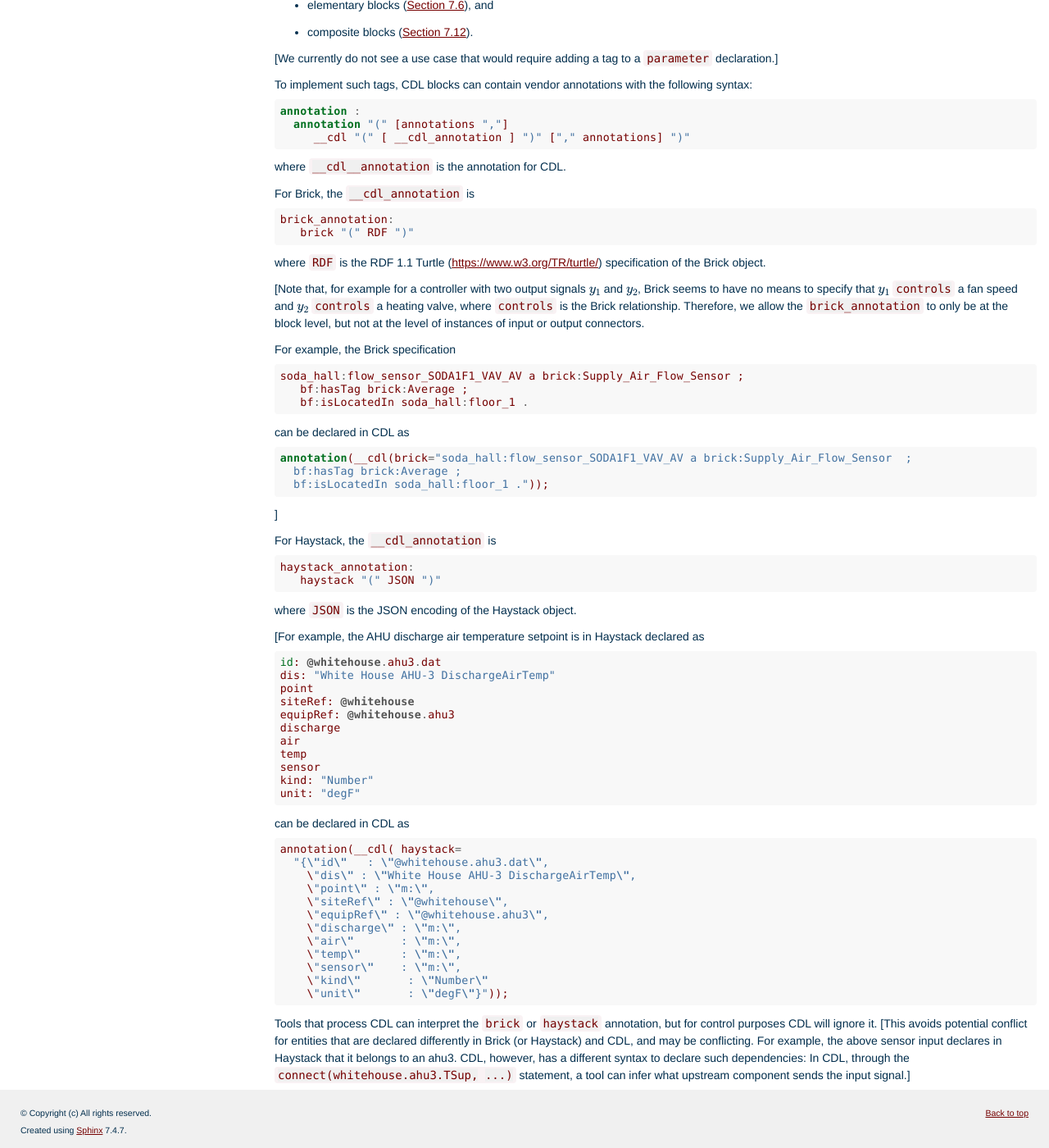
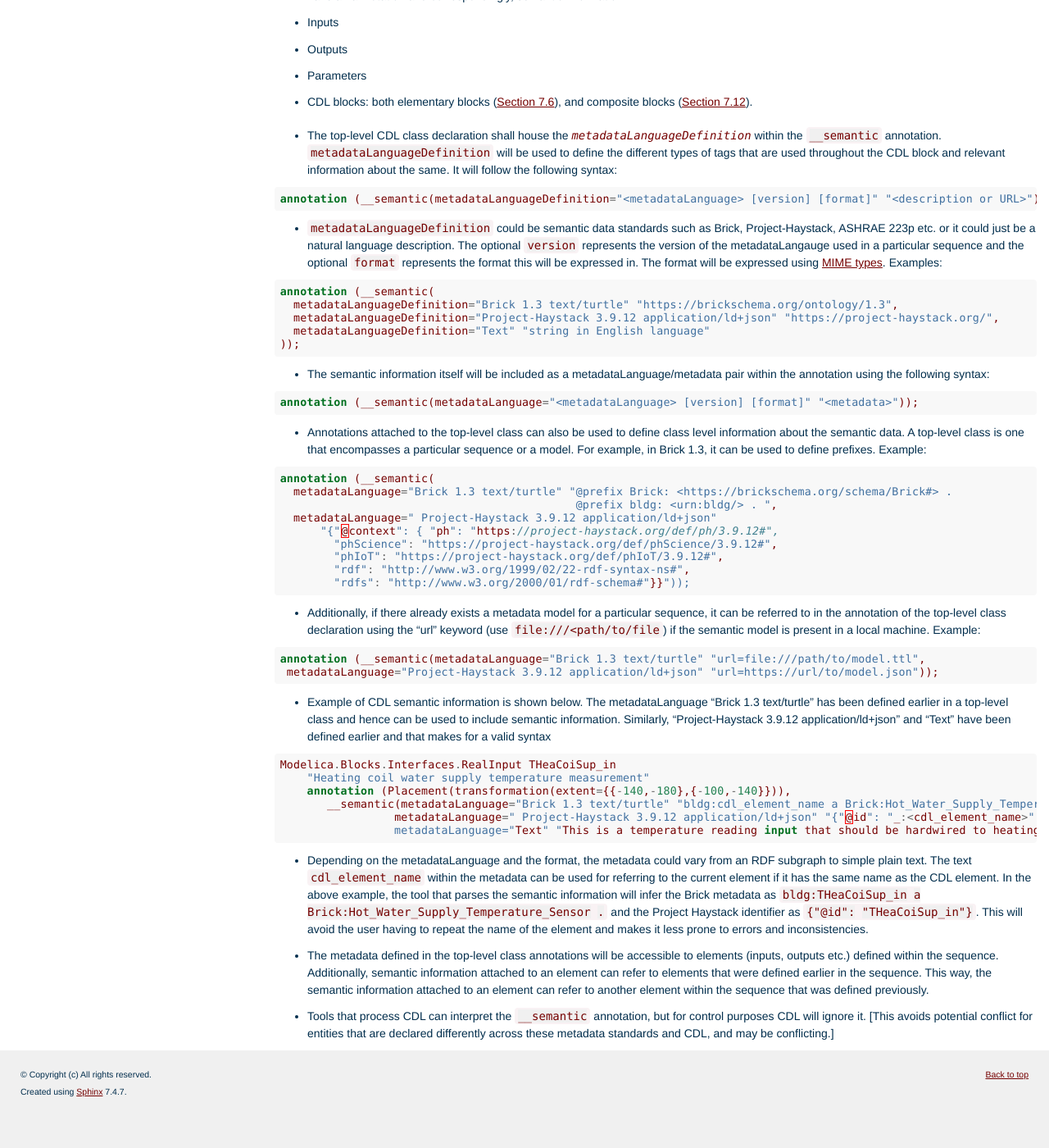
Before and after one commit to lbl-srg/obc, a Sphinx documentation site: the page built from specification/source/cdl.rst, in a window 1280 px wide and 1400 px high, scrolled down 23487 px. Shown: the whole window at 82% size. Built offline with Sphinx 7.4.7, drawn with Linux system fonts in a browser that asks for light colours; formulas are drawn with MathJax 3; cross-references to code outside the pages are shown as plain code; after the commit the page ends 24844 px from its top, so only the background shows below that; some of the changed text lies outside the part shown.

Commit message:
updating documentation for including semantic information in CDL

```diff
--- a/specification/source/cdl.rst
+++ b/specification/source/cdl.rst
@@ -1688,118 +1688,74 @@ Therefore, tools that process CDL can infer the following information:
 
 .. _sec_tag_pro:
 
-Tagged Properties
+Semantic Information
 .................
 
-The buildings industry uses different tagging schemes such as
-Brick (https://brickschema.org/) and Haystack (https://project-haystack.org/).
-CDL allows, but does not require, use of the Brick or Haystack tagging scheme.
-
-CDL allows to add tags to declarations that instantiate
-
-* elementary blocks (:numref:`sec_ele_blo`), and
-* composite blocks (:numref:`sec_com_blo`).
-
-[We currently do not see a use case that would require
-adding a tag to a ``parameter`` declaration.]
-
-
-To implement such tags, CDL blocks can contain
-vendor annotations with the following syntax:
-
-.. code-block:: modelica
-
-   annotation :
-     annotation "(" [annotations ","]
-        __cdl "(" [ __cdl_annotation ] ")" ["," annotations] ")"
-
-where ``__cdl__annotation`` is the annotation for CDL.
-
-For Brick, the ``__cdl_annotation`` is
-
-.. code-block:: modelica
-
-   brick_annotation:
-      brick "(" RDF ")"
-
-where ``RDF`` is the RDF 1.1 Turtle
-(https://www.w3.org/TR/turtle/) specification of the Brick object.
-
-[Note that, for example
-for a controller with two output signals :math:`y_1` and :math:`y_2`,
-Brick seems to have no means to specify
-that :math:`y_1` ``controls`` a fan speed and :math:`y_2` ``controls``
-a heating valve, where ``controls`` is the Brick relationship.
-Therefore, we allow the ``brick_annotation`` to only be at the
-block level, but not at the level of instances of input or output
-connectors.
-
-For example, the Brick specification
-
-.. code-block:: modelica
-
-   soda_hall:flow_sensor_SODA1F1_VAV_AV a brick:Supply_Air_Flow_Sensor ;
-      bf:hasTag brick:Average ;
-      bf:isLocatedIn soda_hall:floor_1 .
-
-can be declared in CDL as
-
-.. code-block:: modelica
-
-   annotation(__cdl(brick="soda_hall:flow_sensor_SODA1F1_VAV_AV a brick:Supply_Air_Flow_Sensor  ;
-     bf:hasTag brick:Average ;
-     bf:isLocatedIn soda_hall:floor_1 ."));
-
-]
-
-For Haystack, the ``__cdl_annotation`` is
-
-.. code-block:: modelica
-
-   haystack_annotation:
-      haystack "(" JSON ")"
-
-where ``JSON`` is the JSON encoding of the Haystack object.
-
-[For example, the AHU discharge air temperature setpoint
-is in Haystack declared as
-
-.. code::
-
-   id: @whitehouse.ahu3.dat
-   dis: "White House AHU-3 DischargeAirTemp"
-   point
-   siteRef: @whitehouse
-   equipRef: @whitehouse.ahu3
-   discharge
-   air
-   temp
-   sensor
-   kind: "Number"
-   unit: "degF"
-
-can be declared in CDL as
-
-.. code::
-
-   annotation(__cdl( haystack=
-     "{\"id\"   : \"@whitehouse.ahu3.dat\",
-       \"dis\" : \"White House AHU-3 DischargeAirTemp\",
-       \"point\" : \"m:\",
-       \"siteRef\" : \"@whitehouse\",
-       \"equipRef\" : \"@whitehouse.ahu3\",
-       \"discharge\" : \"m:\",
-       \"air\"       : \"m:\",
-       \"temp\"      : \"m:\",
-       \"sensor\"    : \"m:\",
-       \"kind\"       : \"Number\"
-       \"unit\"       : \"degF\"}"));
-
-
-Tools that process CDL can interpret the ``brick`` or ``haystack`` annotation,
-but for control purposes CDL will ignore it. [This avoids potential conflict for entities that
-are declared differently in Brick (or Haystack) and CDL, and may be conflicting.
-For example, the above sensor input declares in Haystack that it belongs
-to an ahu3. CDL, however, has a different syntax to declare such dependencies:
-In CDL, through the ``connect(whitehouse.ahu3.TSup, ...)`` statement,
-a tool can infer what upstream component sends the input signal.]
+The buildings industry uses different metadata schemes such as
+`Brick <https://brickschema.org/>`_, `Project Haystack <https://project-haystack.org/>`_ and `ASHRAE 223p <https://www.ashrae.org/about/news/2018/ashrae-s-bacnet-committee-project-haystack-and-brick-schema-collaborating-to-provide-unified-data-semantic-modeling-solution>`_. CDL allows, but does not require, use of the Brick or Haystack or any other tagging scheme.
+
+* Semantic information will be included within the CDL ``annotation`` keyword, using the ``__semantic`` annotation. Every element in CDL can have an annotation and correspondingly, semantic information
+ * Inputs
+ * Outputs
+ * Parameters
+ * CDL blocks: both elementary blocks (:numref:`sec_ele_blo`), and composite blocks (:numref:`sec_com_blo`).
+
+* The top-level CDL class declaration shall house the `metadataLanguageDefinition` within the ``__semantic`` annotation. ``metadataLanguageDefinition`` will be used to define the different types of tags that are used throughout the CDL block and relevant information about the same. It will follow the following syntax:
+
+.. code-block:: modelica
+
+   annotation (__semantic(metadataLanguageDefinition="<metadataLanguage> [version] [format]" "<description or URL>"))
+
+* ``metadataLanguageDefinition`` could be semantic data standards such as  Brick, Project-Haystack, ASHRAE 223p etc. or it could just be a natural language description. The optional ``version`` represents the version of the metadataLangauge used in a particular sequence and the optional ``format``  represents the format this will be expressed in.  The format will be expressed using  `MIME types <https://developer.mozilla.org/en-US/docs/Web/HTTP/Basics_of_HTTP/MIME_types>`_. Examples:
+
+.. code-block:: modelica
+
+  annotation (__semantic(
+    metadataLanguageDefinition="Brick 1.3 text/turtle" "https://brickschema.org/ontology/1.3",
+    metadataLanguageDefinition="Project-Haystack 3.9.12 application/ld+json" "https://project-haystack.org/",
+    metadataLanguageDefinition="Text" "string in English language"
+  ));
+
+* The semantic information itself will be included as a metadataLanguage/metadata pair within the annotation using the following syntax:
+
+.. code-block:: modelica
+
+  annotation (__semantic(metadataLanguage="<metadataLanguage> [version] [format]" "<metadata>"));
+
+* Annotations attached to the top-level class can also be used to define class level information about the semantic data. A top-level class is one that encompasses a particular sequence or a model. For example, in Brick 1.3, it can be used to define prefixes. Example:
+
+.. code-block:: modelica
+
+  annotation (__semantic(
+    metadataLanguage="Brick 1.3 text/turtle" "@prefix Brick: <https://brickschema.org/schema/Brick#> .
+                                              @prefix bldg: <urn:bldg/> . ",
+    metadataLanguage=" Project-Haystack 3.9.12 application/ld+json"
+        "{"@context": { "ph": "https://project-haystack.org/def/ph/3.9.12#",
+          "phScience": "https://project-haystack.org/def/phScience/3.9.12#",
+          "phIoT": "https://project-haystack.org/def/phIoT/3.9.12#",
+          "rdf": "http://www.w3.org/1999/02/22-rdf-syntax-ns#",
+          "rdfs": "http://www.w3.org/2000/01/rdf-schema#"}}"));
+
+* Additionally, if there already exists a metadata model for a particular sequence, it can be referred to in the annotation of the top-level class declaration using the "url" keyword (use ``file:///<path/to/file``) if the semantic model is present in a local machine. Example:
+
+.. code-block:: modelica
+
+  annotation (__semantic(metadataLanguage="Brick 1.3 text/turtle" "url=file:///path/to/model.ttl",
+   metadataLanguage="Project-Haystack 3.9.12 application/ld+json" "url=https://url/to/model.json"));
+
+* Example of CDL semantic information is shown below. The metadataLanguage “Brick 1.3 text/turtle” has been defined earlier in a top-level class and hence can be used to include semantic information. Similarly, “Project-Haystack 3.9.12 application/ld+json” and “Text” have been defined earlier and that makes for a valid syntax
+
+.. code-block:: modelica
+
+   Modelica.Blocks.Interfaces.RealInput THeaCoiSup_in
+       "Heating coil water supply temperature measurement"
+       annotation (Placement(transformation(extent={{-140,-180},{-100,-140}})),
+          __semantic(metadataLanguage="Brick 1.3 text/turtle" "bldg:cdl_element_name a Brick:Hot_Water_Supply_Temperature_Sensor .",
+                    metadataLanguage=" Project-Haystack 3.9.12 application/ld+json" "{"@id": "_:<cdl_element_name>", "ph:hasTag": [{"@id": "phIoT:cur"},  {"@id": "phIoT:hot"}, {"@id": "phIoT:leaving"}, {"@id": "phIoT:point"}, {"@id": "phIoT:sensor"}, {"@id": "phScience:temp"}, {"@id": phScience:water"}], "rdfs:label": " Heating Hot Water Supply Temperature"}",
+                    metadataLanguage="Text" "This is a temperature reading input that should be hardwired to heating coil temperature sensor"));
+
+* Depending on the metadataLanguage and the format, the metadata could vary from an RDF subgraph to simple plain text. The text ``cdl_element_name`` within the metadata can be used for referring to the current element if it has the same name as the CDL element. In the above example, the tool that parses the semantic information will infer the Brick metadata as ``bldg:THeaCoiSup_in a Brick:Hot_Water_Supply_Temperature_Sensor .`` and the Project Haystack identifier as ``{"@id": "THeaCoiSup_in"}``. This will avoid the user having to repeat the name of the element and makes it less prone to errors and inconsistencies.
+
+* The metadata defined in the top-level class annotations will be accessible to elements (inputs, outputs etc.) defined within the sequence. Additionally, semantic information attached to an element can refer to elements that were defined earlier in the sequence. This way, the semantic information attached to an element can refer to another element within the sequence that was defined previously.
+
+* Tools that process CDL can interpret the ``__semantic`` annotation, but for control purposes CDL will ignore it. [This avoids potential conflict for entities that are declared differently across these metadata standards and CDL, and may be conflicting.]
```
